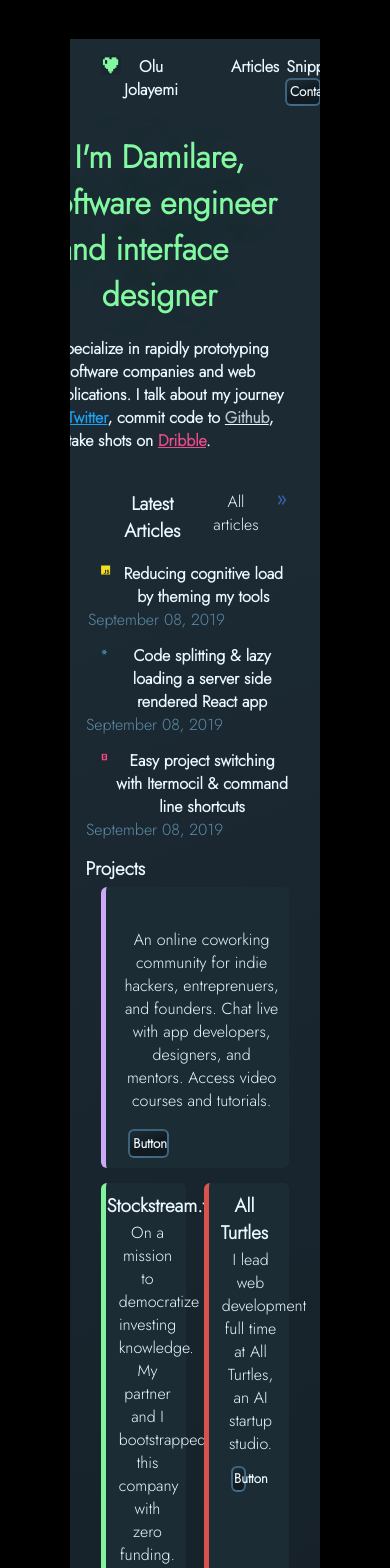
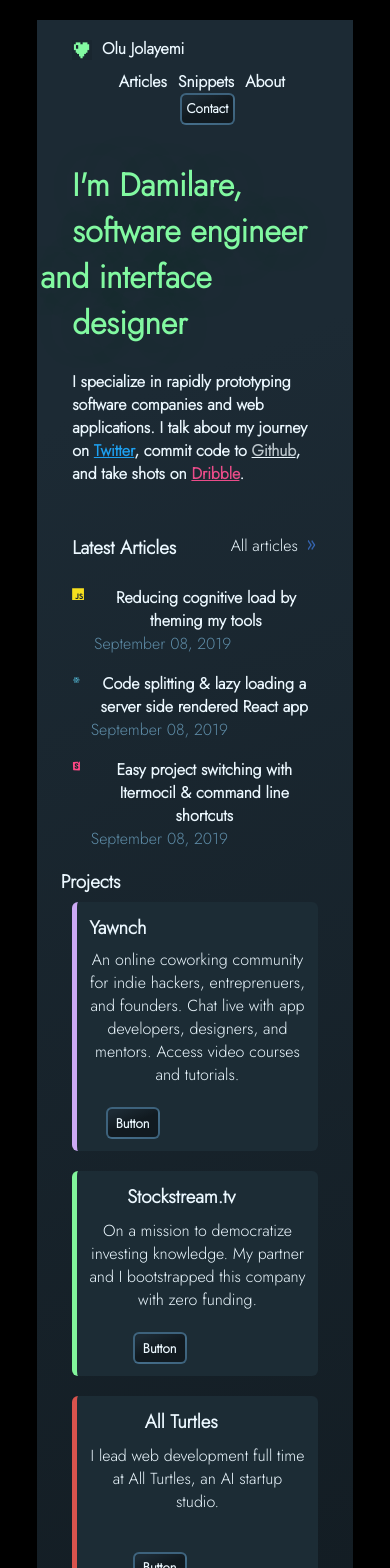
Before and after one commit to olu-damilare/PseudoPortfolio, a React (Create React App) app: page /articles in a window 390 px wide. Shown: the top 1568 px of the page. Built offline with nearby package versions, Linux system fonts and the light colour scheme.

Commit message:
further styling

```diff
--- a/src/index.css
+++ b/src/index.css
@@ -73,10 +73,14 @@ button{
 }
 
 h1{
-    text-shadow: 0px 0px 76px rgba(188, 251, 195, 0.3);
+
+    text-shadow: 0px 0px 76px rgb(188 251 195 / 30%);
     color: #82F9A1;
-    margin-left: -38%;
+    margin-right: 40%;
     margin-bottom: 10%;
+    width: 100%;
+    text-align: left;
+
 
 }
 .desc{
@@ -87,18 +91,16 @@ p{
     color: #ECF8FF;
 }
 
-.intro{
-    margin-left: -38%;
+.intro {
+    margin-right: 30%;
     font-weight: 700;
     margin-bottom: 20%;
+    width: 100%;
+    text-align: left;
+}
 
-}
-.intro_first{
-    margin-left: 5%;
-}
-.intro_second{
-    margin-left: -27%;
-}
+
+
 #twitter{
     color: #1DA1F2;
 }
@@ -139,14 +141,15 @@ h3{
 }
 
 .date, #article_date{
-    margin-left: -55%;
     color: #5E8CA7;
     font-weight: 500;
+    text-align: left;
 }
 
 #article_date{
     color: #7AB6D9;
     font-size: 14px;
+
 }
 
 
@@ -252,19 +255,38 @@ footer{
 
 .article_intro{
     margin-top: 10%;
+    margin-right: 15%;
 }
 
 .article_snippet{
-    margin-left: 13vh;
     margin-top: 5px;
     font-size: 13px;
+    text-align: left;
 }
 
 #article_readmore{
-    margin-left: -60%;
+    margin-right: 65%;
     font-size: 12px;
     font-weight: 700;
+    text-align: left;
+    margin-top: 15px;
+}
+
+#article_readmore a{
     color: #7AB6D9;
+
+}
+
+.article_title{
+    text-align: left;
+    margin-top: 15px;
+    margin-bottom: 15px;
+}
+
+.article_head{
+    color: #ECF8FF;
+    margin-right: 65%;
+    text-align: left;
 }
 
 .blank{
@@ -279,9 +301,70 @@ footer{
     color: #ECF8FF;
 }
 .main, .sub-main{
-    margin-left: -60%;
     margin-top: 10%;
+    margin-right: 10%;
+    text-align: left;
 }
+
+.sub-main{
+    font-size: 20px;
+}
+
+
 .text{
     margin-top: 30px;
+    text-align: left;
 }
+@media (max-width:1024px){
+    body {
+        padding: 5%;
+    }
+    .App{
+        max-width:90%;
+    }
+}
+
+/* 768px - 991px - BOOTSTRAP TABLET */
+@media (max-width:991px){
+    h1, .intro {
+        margin-left: 0;
+    }
+    .header_left {
+        width: 50%;
+    }
+    .header_right {
+        width: 100%;
+        margin-left: 10%;
+    }
+    .yawnch_title {
+        margin-left: 0;
+        text-align: left;
+    }
+    .project_text {
+        margin-left: 0;
+    }
+}
+
+
+/* 0 - 767px - BOOTSTRAP MOBILE */
+@media (max-width:767px){
+    header{
+        flex-wrap: wrap;
+    }
+    .header_left {
+        width: 100%;
+        margin-bottom: 10px;
+    }
+    .projects_split, footer {
+        flex-wrap: wrap;
+    }
+    .stock, .turtles, .foot_text {
+        width: 100%;
+    }
+    .foot_text{
+        margin-bottom: 30px;
+    }
+    #chat {
+        width: 33%;
+    }
+}
```
